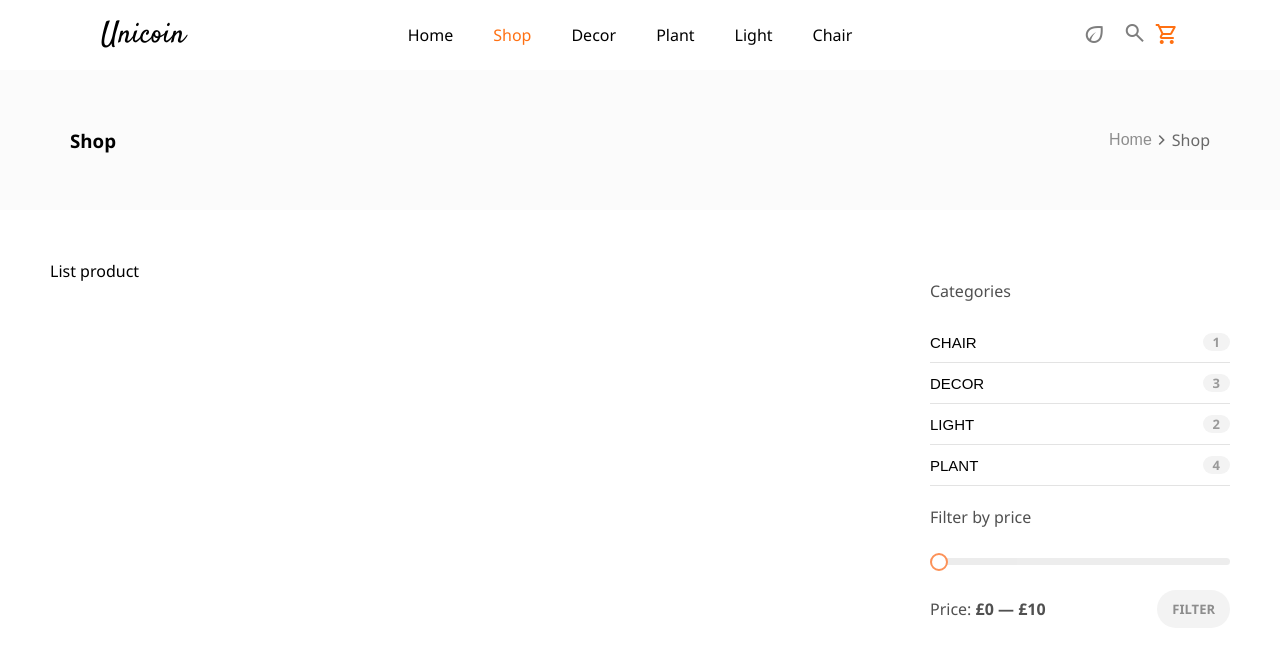
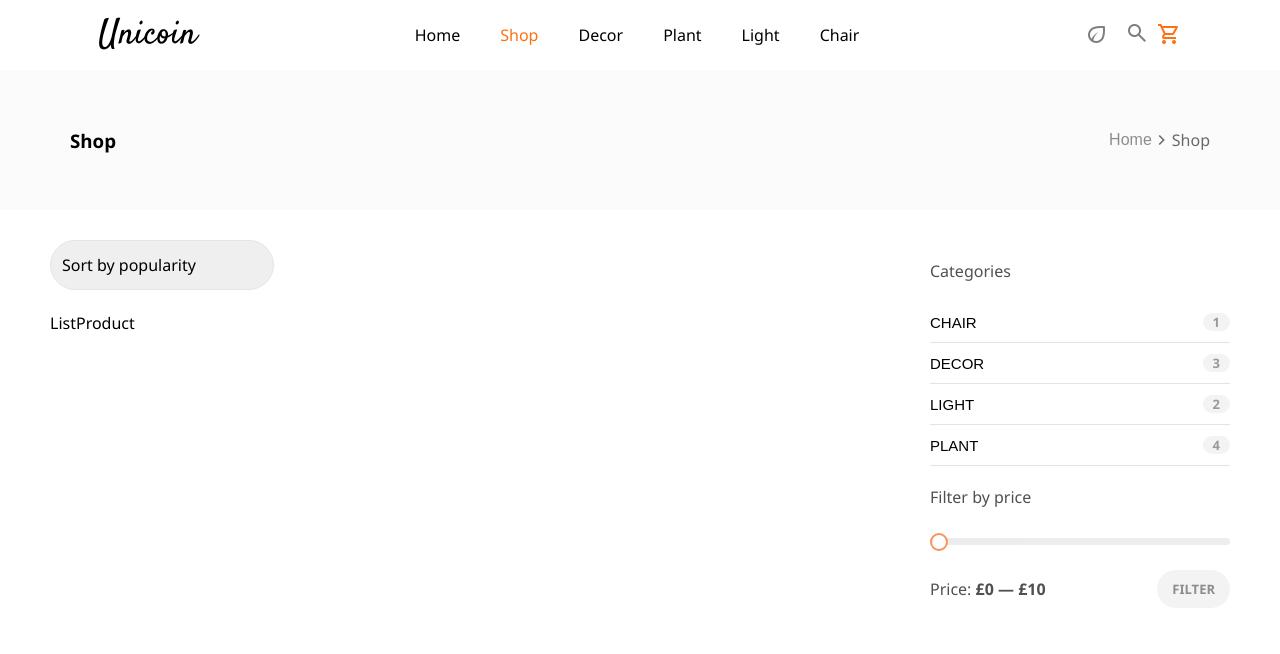
Before and after one commit to dovancuongadhp/Furniture-Website-React, a React (Vite) app: page /shop in a window 1280 px wide. Shown: the top 654 px of the page. Built offline with nearby package versions, Linux system fonts and the light colour scheme; a web font is replaced by a local one.

Commit message:
reponsive navbar

```diff
--- a/src/assets/style/categories.scss
+++ b/src/assets/style/categories.scss
@@ -61,7 +61,7 @@ $gray-text-color:#505050;
       border-radius: 50%;
       border: 2px solid #fc8646;
       background: white;
-      cursor: pointer;
+      cursor: ew-resize;
     }
 
     .slider::-moz-range-thumb {
@@ -69,7 +69,7 @@ $gray-text-color:#505050;
       height: 25px;
       border-radius: 50%;
       background: $orange-slider-color;
-      cursor: pointer;
+      cursor: ew-resize;
     }
   }
   .price__label__wrapper{
@@ -85,4 +85,9 @@ $gray-text-color:#505050;
     }
 
   }
+  // @media screen and (max-width: 675px) {
+
+  //     position: absolute;
+
+  // }
 }
--- a/src/assets/style/navbar.scss
+++ b/src/assets/style/navbar.scss
@@ -8,8 +8,12 @@ $primary-color: #ff7012;
     justify-content: space-around;
     align-items: center;
     .brand {
-      font-size: 30px;
+      font-size: 35px;
       font-family: "Satisfy", cursive;
+      cursor: pointer;
+      &:hover{
+        color: #ff7012;
+      }
     }
     .list__links {
       a {
@@ -39,11 +43,10 @@ $primary-color: #ff7012;
     }
   }
 }
-@media screen and (max-width: 500px) {
+@media screen and (max-width: 675px) {
   .navbar {
   }
   .navbar__inner {
-
     .list__links {
       width: 100%;
       position: absolute;
@@ -51,7 +54,14 @@ $primary-color: #ff7012;
       display: flex;
       flex-direction: column;
       align-items: center;
-      background-color: #ff7012;
+      background-color: black;
+      a{
+        padding: 20px 0;
+        color: white !important;
+      }
+      .active {
+        color: #ff7012 !important;
+      }
     }
   }
 }
--- a/src/assets/style/shop.scss
+++ b/src/assets/style/shop.scss
@@ -1,11 +1,35 @@
-.shop{
-    &__container {
+.shop__container {
 
+    .wrapper__product {
+      .filter__product {
+        // remove arrow input select
+        select {
+            -webkit-appearance: none;
+            -moz-appearance: none;
+            text-indent: 1px;
+            text-overflow: '';
+          }
+        #sort{
+            height: 50px;
+            padding: 0 10px;
+            outline: none;
+            border: 1px solid #e5e5e5;
+            font-size: 16px;
+            border-radius: 50px;
+        }
+        option {
 
+        }
+      }
+      .list__product {
+      }
     }
-    &__content {
-        margin: 50px 50px;
-        display: flex;
-        justify-content: space-between;
+    .shop__inner {
+      margin: 30px 50px;
+      display: flex;
+      justify-content: space-between;
+    }
+    .shop__categories{
+        // position: absolute;
     }
 }
--- a/src/page/shop/Shop.jsx
+++ b/src/page/shop/Shop.jsx
@@ -6,11 +6,23 @@ export default function Shop() {
   return (
     <div className='shop__container'>
       <TitleBar namePage={"Shop"} />
-      <div className="shop__content">
-        <div className="list__product">
-          List product
+      <div className="shop__inner">
+        <div className="wrapper__product">
+          <div className="filter__product">
+            <select name="sorting" id="sort" placeholder='Search'>
+              <option value="popularity">Sort by popularity</option>
+              <option value="rating">Sort by average rating</option>
+              <option value="latest">Short by latest</option>
+              <option value="lowtohight">Short by price: low to hight</option>
+              <option value="highttolow">Short by price: hight to low</option>
+            </select>
+          </div>
+          <br />
+          <div className="list__product">
+            ListProduct
+          </div>
         </div>
-        <div className="categories">
+        <div className="shop__categories">
           <Category/>
         </div>
       </div>
```
